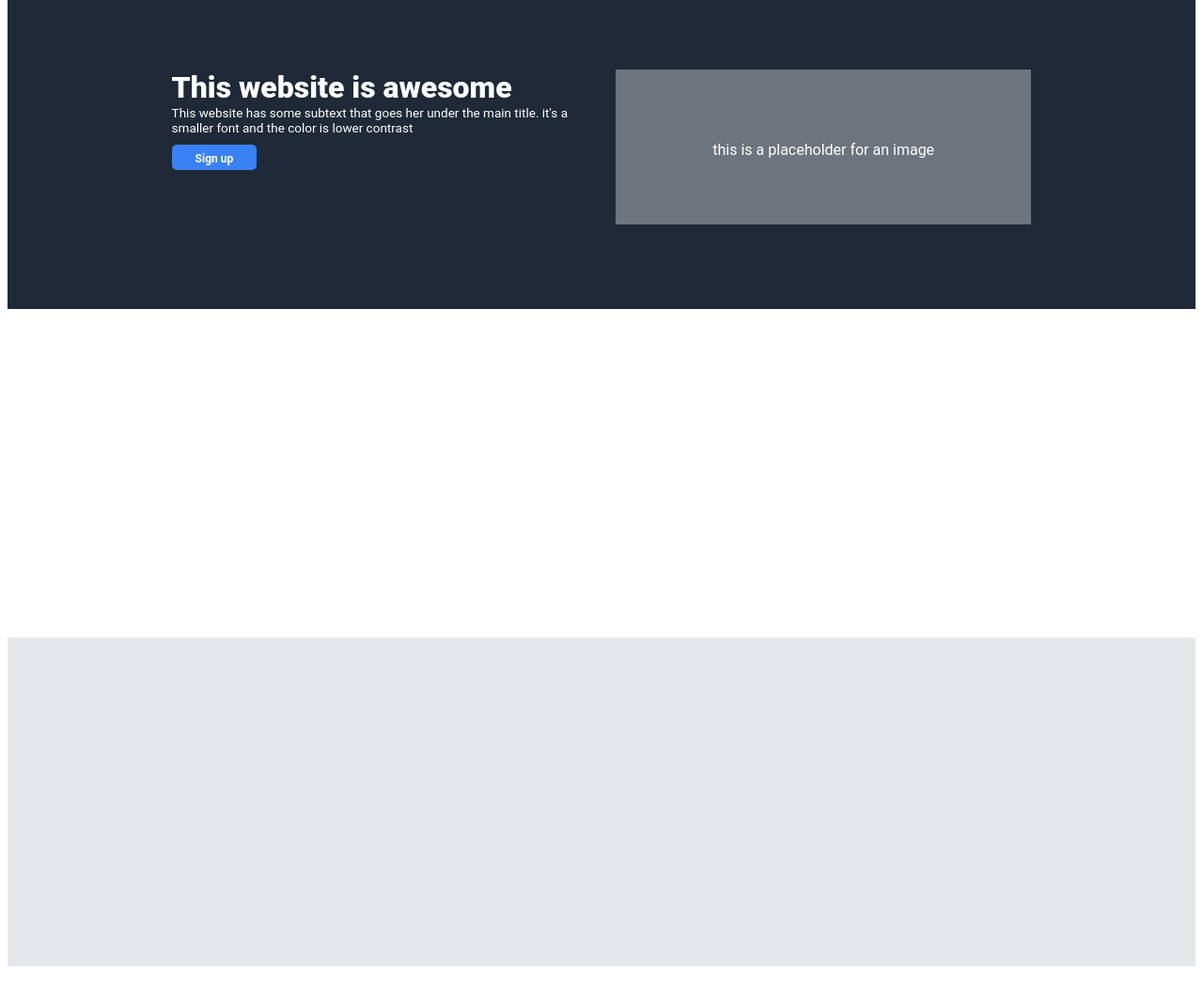
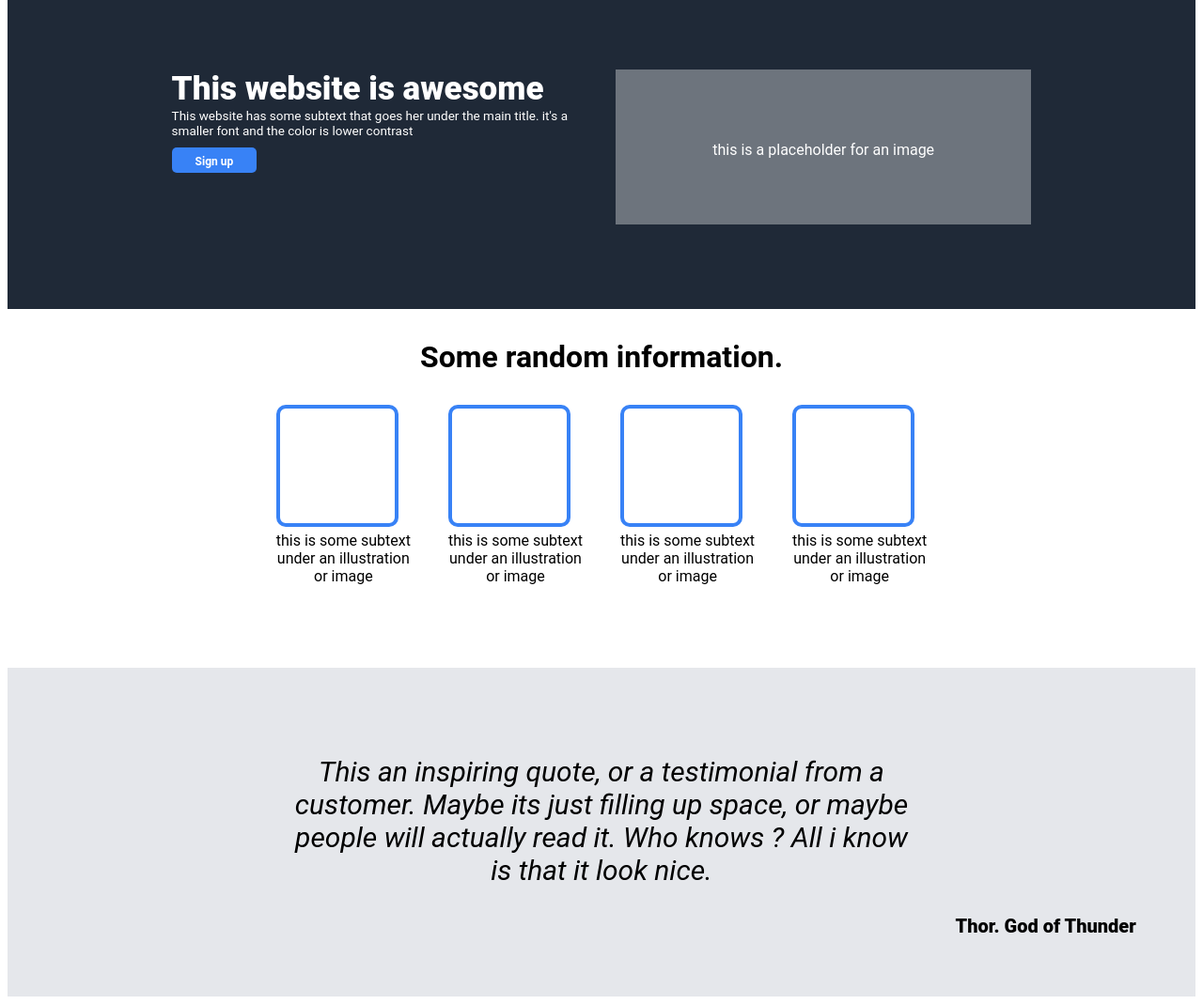
Before and after one commit to solorence/landing-page, a plain HTML site: page index.html in a window 1280 px wide. Shown: the part 29-1098 px from the top of the page at 94% size. Before the commit the page ends 1066 px from the top, so only its background shows below. Drawn offline with Linux system fonts and the light colour scheme.

Commit message:
Made some progress

```diff
--- a/index.css
+++ b/index.css
@@ -14,7 +14,7 @@ ul{list-style-type:none; margin:0px; padding:0px; font-size:12px;}
 
 .subhead21, .subhead22{width:35%; height:165px;}
 
-.subhead21cap{font-size:32px; font-weight:800; color: ; margin:0px}
+.subhead21cap{font-size:35px; font-weight:800; margin:0px}
 
 .subhead21txt{margin:0px; font-size:13.5px; padding:0px}
 
@@ -26,4 +26,17 @@ ul{list-style-type:none; margin:0px; padding:0px; font-size:12px;}
 
 .section1{height:350px;}
 
-.section2{background-color:#e5e7eb; height:350px;}
+.subsection11{color:black; font-weight:bold; font-size:32px; text-align:center;}
+
+.subsection12{display:flex; justify-content:center; gap:40px;}
+
+.subimg1, .subimg2, .subimg3, .subimg4{height:130px; width:130px;
+	border:4px solid #3882F6; border-radius:10px;}
+
+.subtxt1, .subtxt2, .subtxt3, .subtxt4{ margin-top:5px; text-align:center;}
+
+.section2{background-color:#e5e7eb; height:350px; padding:5%;}
+
+.section2 .txt1{font-size:30px; font-style:italic; text-align:center;}
+
+.section2 .txt2{font-size:20px; font-weight:800; text-align:right;}
--- a/index.html
+++ b/index.html
@@ -1,6 +1,7 @@
 <html>
 	<head>
 		<meta charset='utf-8'>
+		<title>My Landing Page</title>
 		<link rel='stylesheet' href='index.css'>
 
 	</head>
@@ -33,11 +34,58 @@
 		</div>
 
 		<div class='section1'>
+			<p class='subsection11'>Some random information.</p>
 
+			<div class='subsection12'>
+
+				<div class='subsection121'>
+					<div class='subimg1'></div>
+					<p class='subtxt1'>this is some subtext<br>
+						under an illustration<br>
+						or image
+					</p>
+
+				</div>
+
+				<div class='subsection122'>
+					<div class='subimg2'></div>
+					<p class='subtxt2'>this is some subtext<br>
+						under an illustration<br>
+						or image
+					</p>
+
+				</div>
+
+				<div class='subsection123'>
+					<div class='subimg3'></div>
+					<p class='subtxt3'>this is some subtext<br>
+						under an illustration<br>
+						or image
+					</p>
+
+				</div>
+
+				<div class='subsection124'>
+					<div class='subimg4'></div>
+					<p class='subtxt4'>this is some subtext<br>
+						under an illustration<br>
+						or image
+					</p>
+
+				</div>
+
+			</div>
 		</div>
 
 		<div class='section2'>
-
+			<p class='txt1'>
+				This an inspiring quote, or a testimonial from a<br>
+				customer. Maybe its just filling up space, or maybe <br>
+				people will actually read it. Who knows ? All i know<br>
+				is that it look nice.
+			</p>
+			<p class='txt2'>Thor. God of Thunder</p>
+			</div>
 		</div>
 
 		<div class='section3'>
```
